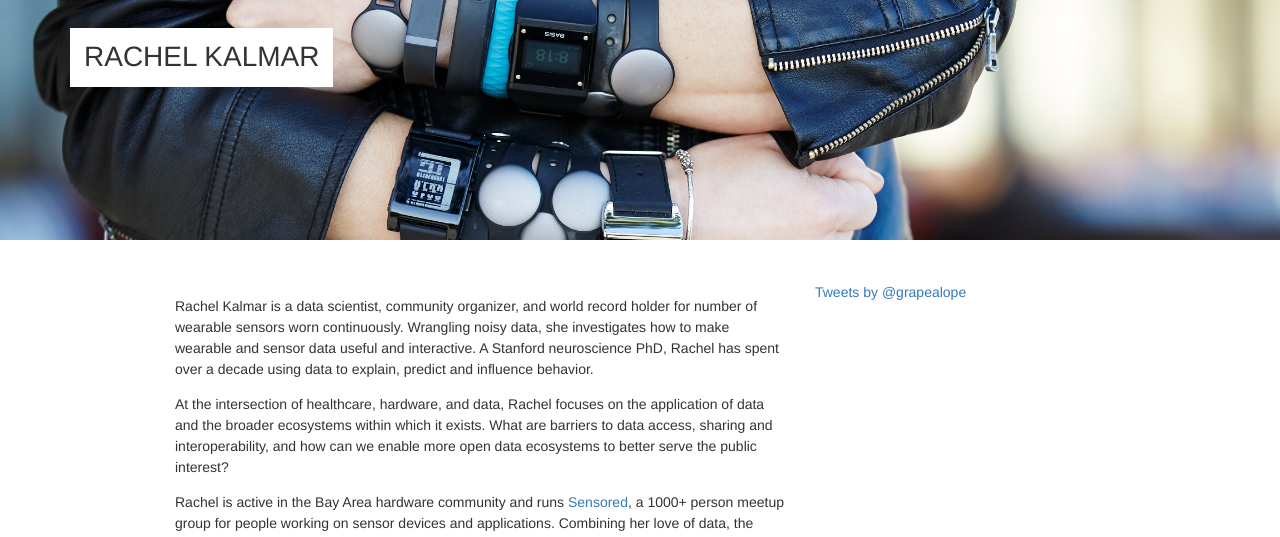
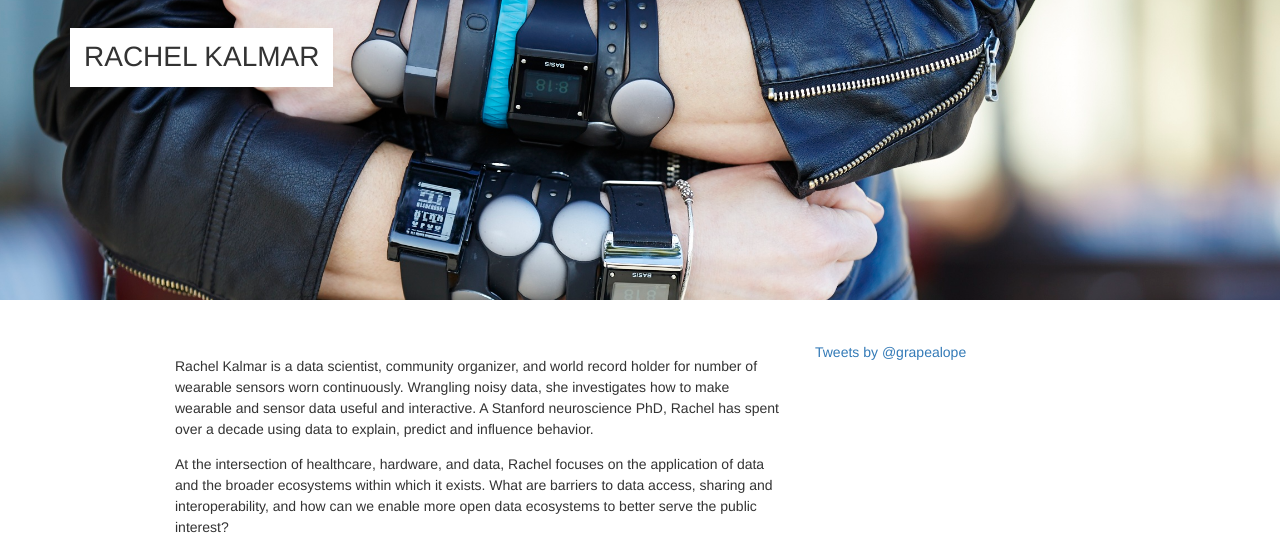
Before and after one commit to grapealope/grapealope.github.io, a PHP site: page / in a window 1280 px wide. Shown: the top 537 px of the page. Run offline with PHP 8.4, Linux system fonts and the light colour scheme; some libraries are stand-ins or nearby versions.

Commit message:
adjust for larger screen

```diff
--- a/css/media.css
+++ b/css/media.css
@@ -93,9 +93,14 @@ footer {
   padding: 1.2em 0 0.6em;
   margin-top: 3em;
 }
+@media screen and (min-width: 1201px) {
+  .jumbotron {
+    height: 300px;
+  }
+}
 @media screen and (max-width: 1200px) {
   .jumbotron {
-    height: 350px;
+    height: 300px;
   }
 }
 @media screen and (max-width: 768px) {
```
